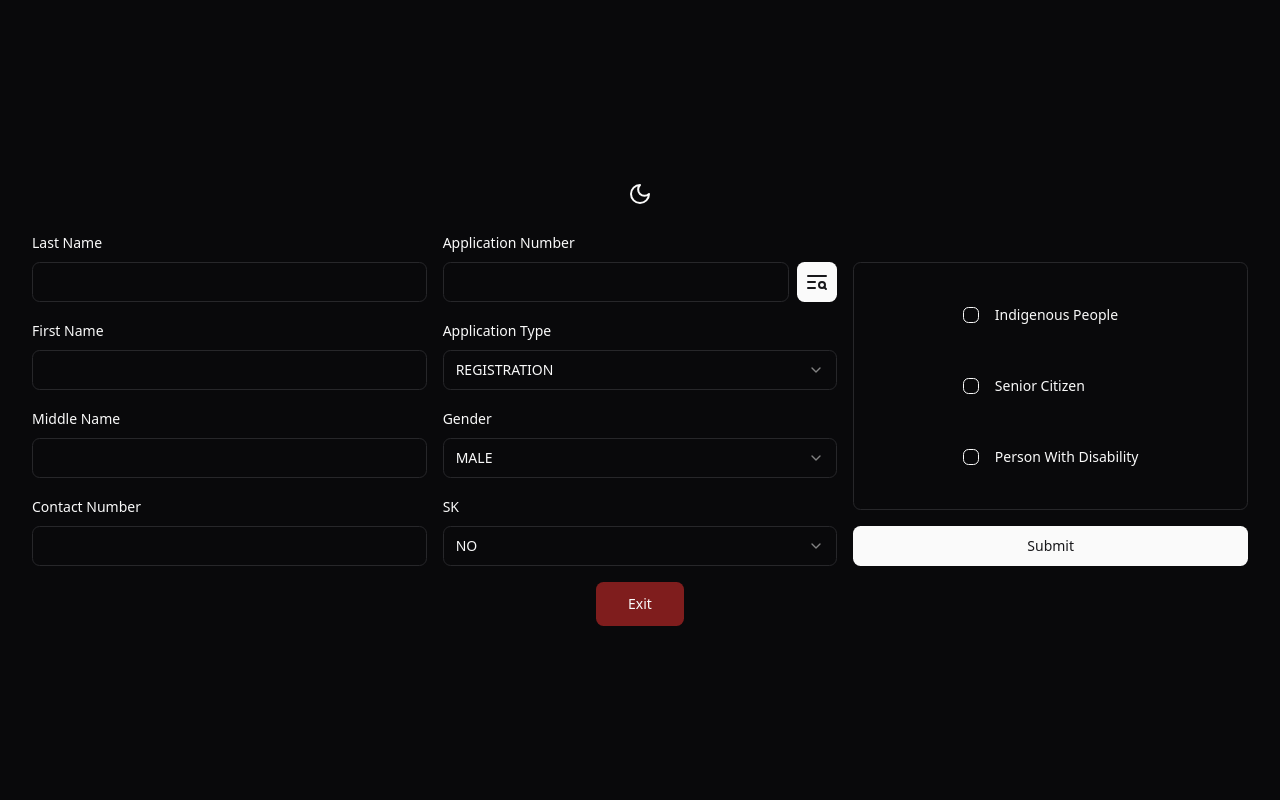
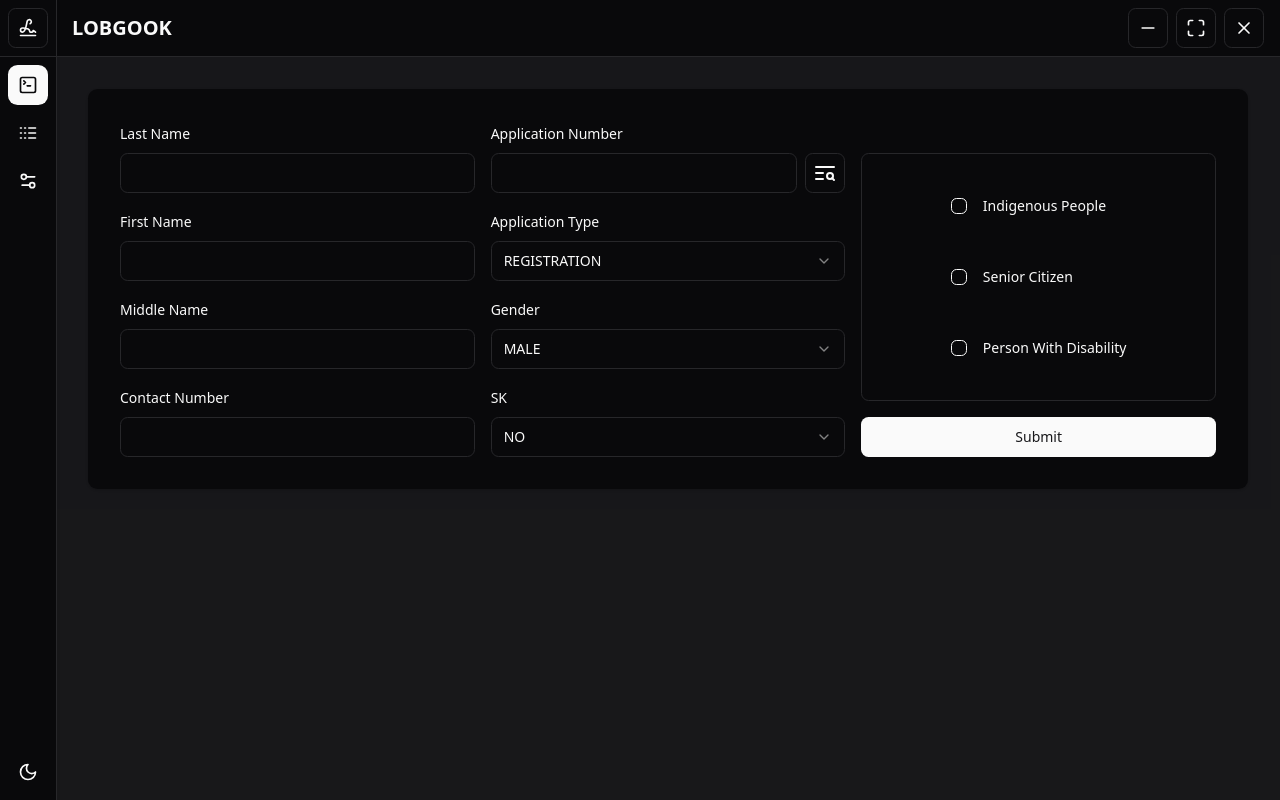
Before and after one commit to jhigger/lobgook, a React (Vite) app: page /#/ in a window 1280 px wide. Built offline with nearby package versions, Linux system fonts and the light colour scheme.

Commit message:
add custom title bar, add side bar, move tooltip provider, change background color,

```diff
--- a/src/main/index.ts
+++ b/src/main/index.ts
@@ -3,7 +3,7 @@ import { app, BrowserWindow, ipcMain, shell } from "electron";
 import { join } from "path";
 import icon from "../../resources/icon.png?asset";
 
-function createWindow(): void {
+function createWindow(): BrowserWindow {
   // Create the browser window.
   const mainWindow = new BrowserWindow({
     width: 1080,
@@ -18,6 +18,7 @@ function createWindow(): void {
       sandbox: false,
     },
     backgroundColor: "#09090b",
+    frame: false,
   });
 
   mainWindow.once("ready-to-show", () => {
@@ -38,6 +39,8 @@ function createWindow(): void {
   } else {
     mainWindow.loadFile(join(__dirname, "../renderer/index.html"));
   }
+
+  return mainWindow;
 }
 
 // This method will be called when Electron has finished
@@ -54,10 +57,16 @@ app.whenReady().then(() => {
     optimizer.watchWindowShortcuts(window);
   });
 
+  const mainWindow = createWindow();
+
   // IPC test
+  ipcMain.on("minimize", () => mainWindow.minimize());
+  ipcMain.on("maximize", () => mainWindow.maximize());
+  ipcMain.on("isMaximized", () => mainWindow.isMaximized());
+  ipcMain.on("unmaximize", () => mainWindow.unmaximize());
   ipcMain.on("quit", () => app.quit());
 
-  createWindow();
+  console.log(mainWindow.isMaximized());
 
   app.on("activate", function () {
     // On macOS it's common to re-create a window in the app when the
--- a/src/preload/index.d.ts
+++ b/src/preload/index.d.ts
@@ -1,9 +1,13 @@
 import { ElectronAPI } from "@electron-toolkit/preload";
+import { API } from "~/renderer/src/preload";
 
 declare global {
   interface Window {
     electron: ElectronAPI;
     api: {
+      minimize: () => void;
+      maximize: () => void;
+      unmaximize: () => void;
       quit: () => void;
     };
   }
--- a/src/preload/index.ts
+++ b/src/preload/index.ts
@@ -3,6 +3,9 @@ import { contextBridge, ipcRenderer } from "electron";
 
 // Custom APIs for renderer
 const api = {
+  minimize: () => ipcRenderer.send("minimize"),
+  maximize: () => ipcRenderer.send("maximize"),
+  unmaximize: () => ipcRenderer.send("unmaximize"),
   quit: () => ipcRenderer.send("quit"),
 };
 
--- a/src/renderer/src/App.tsx
+++ b/src/renderer/src/App.tsx
@@ -1,22 +1,18 @@
+import Header from "./components/Header";
 import RecordForm from "./components/RecordForm";
-import ThemeChanger from "./components/ThemeChanger";
-import { Button } from "./components/ui/button";
+import SideBar from "./components/SideBar";
 
 function App(): JSX.Element {
-  const quit = () => {
-    window.api.quit();
-  };
-
   return (
-    <main className="flex min-h-screen w-screen flex-col items-center justify-center bg-background">
-      <section className="container mx-auto flex flex-col items-center justify-center gap-4">
-        <ThemeChanger />
-        <RecordForm />
-        <Button variant="destructive" size="lg" onClick={quit}>
-          Exit
-        </Button>
-      </section>
-    </main>
+    <div className="flex h-screen w-full flex-col bg-muted/50 pl-[56px]">
+      <SideBar />
+      <Header />
+      <div className="flex h-screen flex-col overflow-y-auto p-8">
+        <main className="container mx-auto flex h-max flex-col items-center justify-center gap-4 rounded-lg bg-background p-8 shadow">
+          <RecordForm />
+        </main>
+      </div>
+    </div>
   );
 }
 
--- a/src/renderer/src/assets/main.css
+++ b/src/renderer/src/assets/main.css
@@ -4,7 +4,7 @@
 
 @layer base {
   :root {
-    --background: 0 0% 95%;
+    --background: 0 0% 100%;
     --foreground: 240 10% 3.9%;
 
     --card: 0 0% 100%;
@@ -83,4 +83,12 @@
     user-select: none;
     cursor: default;
   }
+
+  .drag {
+    -webkit-app-region: drag;
+  }
+
+  .no-drag {
+    -webkit-app-region: no-drag;
+  }
 }
--- /dev/null
+++ b/src/renderer/src/components/Header.tsx
@@ -0,0 +1,47 @@
+import { Maximize, Minimize, Minus, X } from "lucide-react";
+import { useState } from "react";
+import { Button } from "./ui/button";
+
+const Header = () => {
+  const [isMaximized, setIsMaximized] = useState(false);
+
+  const handleMinimize = () => {
+    window.api.minimize();
+  };
+
+  const handleMaximize = () => {
+    if (isMaximized) {
+      window.api.unmaximize();
+    } else {
+      window.api.maximize();
+    }
+    setIsMaximized((val) => !val);
+  };
+
+  const handleQuit = () => {
+    window.api.quit();
+  };
+
+  return (
+    <header className="drag sticky top-0 z-10 flex h-[57px] shrink-0 items-center gap-1 border-b bg-background px-4">
+      <h1 className="text-xl font-semibold">LOBGOOK</h1>
+      <div className="no-drag ml-auto flex gap-2">
+        <Button variant="outline" size="icon" onClick={handleMinimize}>
+          <Minus className="size-5" />
+        </Button>
+        <Button variant="outline" size="icon" onClick={handleMaximize}>
+          {isMaximized ? (
+            <Minimize className="size-5" />
+          ) : (
+            <Maximize className="size-5" />
+          )}
+        </Button>
+        <Button variant="outline" size="icon" onClick={handleQuit}>
+          <X className="size-5" />
+        </Button>
+      </div>
+    </header>
+  );
+};
+
+export default Header;
--- a/src/renderer/src/components/RecordForm.tsx
+++ b/src/renderer/src/components/RecordForm.tsx
@@ -20,12 +20,7 @@ import {
   SelectTrigger,
   SelectValue,
 } from "./ui/select";
-import {
-  Tooltip,
-  TooltipContent,
-  TooltipProvider,
-  TooltipTrigger,
-} from "./ui/tooltip";
+import { Tooltip, TooltipContent, TooltipTrigger } from "./ui/tooltip";
 
 const formSchema = z.object({
   lastName: z.string().min(1),
@@ -156,11 +151,11 @@ const RecordForm = () => {
               <FormControl>
                 <div className="flex w-full items-center gap-x-2">
                   <Input {...field} />
-                  <TooltipProvider>
                   <Tooltip>
                     <TooltipTrigger asChild>
                       <Button
                         type="button"
+                        variant="outline"
                         size="icon"
                         className="shrink-0"
                         onClick={getLatestApplicationNumber}
@@ -172,7 +167,6 @@ const RecordForm = () => {
                       <p>Determine latest application #</p>
                     </TooltipContent>
                   </Tooltip>
-                  </TooltipProvider>
                 </div>
               </FormControl>
               <FormMessage />
--- /dev/null
+++ b/src/renderer/src/components/SideBar.tsx
@@ -0,0 +1,102 @@
+import {
+  Logs,
+  Moon,
+  Settings2,
+  Signature,
+  SquareTerminal,
+  Sun,
+} from "lucide-react";
+import { useTheme } from "next-themes";
+import { cn } from "../lib/utils";
+import { Button } from "./ui/button";
+import { Tooltip, TooltipContent, TooltipTrigger } from "./ui/tooltip";
+
+const SideBar = () => {
+  const { theme, setTheme } = useTheme();
+
+  const route = "input";
+
+  return (
+    <aside className="inset-y fixed left-0 z-20 flex h-full flex-col border-r bg-background shadow">
+      <div className="border-b p-2">
+        <Button variant="outline" size="icon" aria-label="Home">
+          <Signature className="size-5" />
+        </Button>
+      </div>
+      <nav className="grid gap-2 p-2">
+        <Tooltip>
+          <TooltipTrigger asChild>
+            <Button
+              variant="ghost"
+              size="icon"
+              className={cn(
+                "rounded-lg",
+                route === "input" && "bg-foreground text-background",
+              )}
+              aria-label="Input"
+            >
+              <SquareTerminal className="size-5" />
+            </Button>
+          </TooltipTrigger>
+          <TooltipContent side="right" sideOffset={5}>
+            Input
+          </TooltipContent>
+        </Tooltip>
+        <Tooltip>
+          <TooltipTrigger asChild>
+            <Button
+              variant="ghost"
+              size="icon"
+              className="rounded-lg"
+              aria-label="Logs"
+            >
+              <Logs className="size-5" />
+            </Button>
+          </TooltipTrigger>
+          <TooltipContent side="right" sideOffset={5}>
+            View Logbook
+          </TooltipContent>
+        </Tooltip>
+        <Tooltip>
+          <TooltipTrigger asChild>
+            <Button
+              variant="ghost"
+              size="icon"
+              className="rounded-lg"
+              aria-label="Settings"
+            >
+              <Settings2 className="size-5" />
+            </Button>
+          </TooltipTrigger>
+          <TooltipContent side="right" sideOffset={5}>
+            Settings
+          </TooltipContent>
+        </Tooltip>
+      </nav>
+      <nav className="mt-auto grid gap-1 p-2">
+        <Tooltip>
+          <TooltipTrigger asChild>
+            <Button
+              variant="ghost"
+              size="icon"
+              className="mt-auto rounded-lg"
+              aria-label="Theme Changer"
+              onClick={() => setTheme(theme === "dark" ? "light" : "dark")}
+            >
+              {theme === "dark" ? (
+                <Moon className="size-5" />
+              ) : (
+                <Sun className="size-5" />
+              )}
+            </Button>
+          </TooltipTrigger>
+          <TooltipContent side="right" sideOffset={5}>
+            Change Theme
+          </TooltipContent>
+        </Tooltip>
+      </nav>
+    </aside>
+  );
+};
+
+export default SideBar;
--- a/src/renderer/src/components/ThemeChanger.tsx
+++ /dev/null
@@ -1,33 +0,0 @@
-import { Moon, Sun } from "lucide-react";
-import { useTheme } from "next-themes";
-import { Button } from "./ui/button";
-
-const ThemeChanger = () => {
-  const { theme, setTheme } = useTheme();
-
-  return (
-    <div className="flex gap-2">
-      {theme === "dark" ? (
-        <Button
-          variant="ghost"
-          size="icon"
-          onClick={() => setTheme(theme === "dark" ? "light" : "dark")}
-          className="rounded-full"
-        >
-          <Moon />
-        </Button>
-      ) : (
-        <Button
-          variant="ghost"
-          size="icon"
-          onClick={() => setTheme(theme === "dark" ? "light" : "dark")}
-          className="rounded-full"
-        >
-          <Sun />
-        </Button>
-      )}
-    </div>
-  );
-};
-
-export default ThemeChanger;
--- a/src/renderer/src/main.tsx
+++ b/src/renderer/src/main.tsx
@@ -5,12 +5,15 @@ import React from "react";
 import ReactDOM from "react-dom/client";
 import App from "./App";
 import { Toaster } from "./components/ui/sonner";
+import { TooltipProvider } from "./components/ui/tooltip";
 
 ReactDOM.createRoot(document.getElementById("root") as HTMLElement).render(
   <React.StrictMode>
     <ThemeProvider defaultTheme="dark" enableSystem={false} attribute="class">
-      <App />
-      <Toaster />
+      <TooltipProvider>
+        <App />
+        <Toaster />
+      </TooltipProvider>
     </ThemeProvider>
   </React.StrictMode>,
 );
```
Lines whose indentation alone changed are shown as unchanged.
